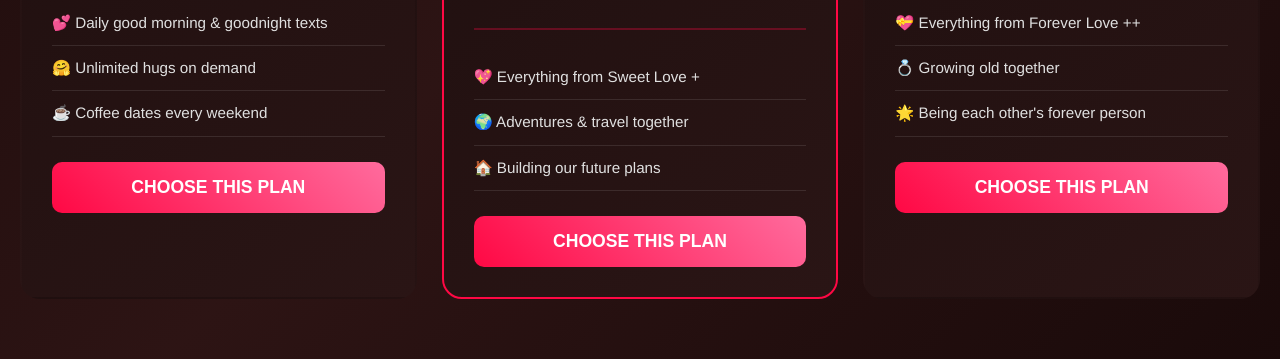
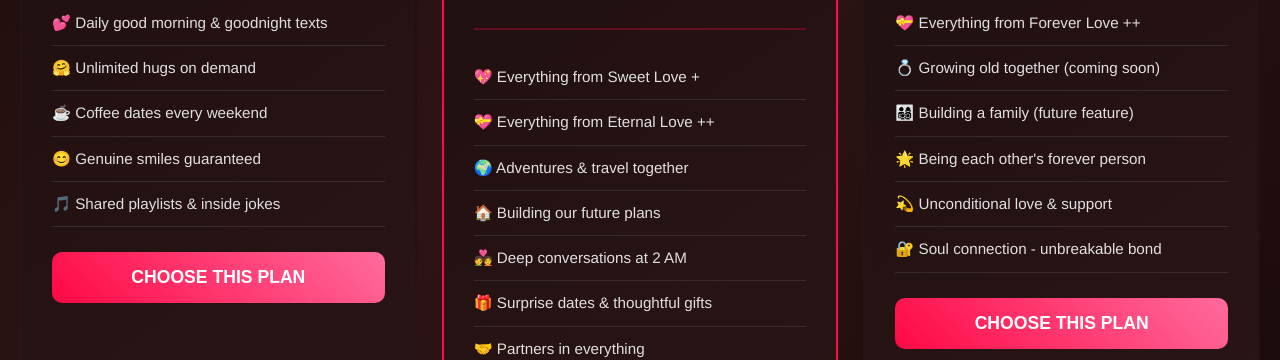
Before and after one commit to 1Abdojr/Anniversary, a plain HTML site: page index.html in a window 1280 px wide. Shown: the part 595-955 px from the top of the page. Drawn offline with Linux system fonts and the light colour scheme.

Commit message:
Update index.html

```diff
--- a/index.html
+++ b/index.html
@@ -461,9 +461,26 @@
                             <span class="period"> kisses/day</span>
                         </div>
                         <ul class="plan-features">
-                            <li class="feature">💕 Daily good morning & goodnight texts</li>
-                            <li class="feature">🤗 Unlimited hugs on demand</li>
-                            <li class="feature">☕ Coffee dates every weekend</li>
+                            <li class="feature">
+                                <span class="feature-icon">💕</span>
+                                <span class="feature-text">Daily good morning & goodnight texts</span>
+                            </li>
+                            <li class="feature">
+                                <span class="feature-icon">🤗</span>
+                                <span class="feature-text">Unlimited hugs on demand</span>
+                            </li>
+                            <li class="feature">
+                                <span class="feature-icon">☕</span>
+                                <span class="feature-text">Coffee dates every weekend</span>
+                            </li>
+                            <li class="feature">
+                                <span class="feature-icon">😊</span>
+                                <span class="feature-text">Genuine smiles guaranteed</span>
+                            </li>
+                            <li class="feature">
+                                <span class="feature-icon">🎵</span>
+                                <span class="feature-text">Shared playlists & inside jokes</span>
+                            </li>
                         </ul>
                         <button class="subscribe-btn" onclick="selectPlan('Sweet Love')">Choose This Plan</button>
                     </div>
@@ -478,9 +495,34 @@
                             <span class="period"> memories/lifetime</span>
                         </div>
                         <ul class="plan-features">
-                            <li class="feature">💖 Everything from Sweet Love +</li>
-                            <li class="feature">🌍 Adventures & travel together</li>
-                            <li class="feature">🏠 Building our future plans</li>
+                            <li class="feature">
+                                <span class="feature-icon">💖</span>
+                                <span class="feature-text">Everything from Sweet Love +</span>
+                            </li>
+                            <li class="feature">
+                                <span class="feature-icon">💝</span>
+                                <span class="feature-text">Everything from Eternal Love ++</span>
+                            </li>
+                            <li class="feature">
+                                <span class="feature-icon">🌍</span>
+                                <span class="feature-text">Adventures & travel together</span>
+                            </li>
+                            <li class="feature">
+                                <span class="feature-icon">🏠</span>
+                                <span class="feature-text">Building our future plans</span>
+                            </li>
+                            <li class="feature">
+                                <span class="feature-icon">💑</span>
+                                <span class="feature-text">Deep conversations at 2 AM</span>
+                            </li>
+                            <li class="feature">
+                                <span class="feature-icon">🎁</span>
+                                <span class="feature-text">Surprise dates & thoughtful gifts</span>
+                            </li>
+                            <li class="feature">
+                                <span class="feature-icon">🤝</span>
+                                <span class="feature-text">Partners in everything</span>
+                            </li>
                         </ul>
                         <button class="subscribe-btn" onclick="selectPlan('Forever Love')">Choose This Plan</button>
                     </div>
@@ -494,9 +536,30 @@
                             <span class="period"> love/forever</span>
                         </div>
                         <ul class="plan-features">
-                            <li class="feature">💝 Everything from Forever Love ++</li>
-                            <li class="feature">💍 Growing old together</li>
-                            <li class="feature">🌟 Being each other's forever person</li>
+                            <li class="feature">
+                                <span class="feature-icon">💝</span>
+                                <span class="feature-text">Everything from Forever Love ++</span>
+                            </li>
+                            <li class="feature">
+                                <span class="feature-icon">💍</span>
+                                <span class="feature-text">Growing old together (coming soon)</span>
+                            </li>
+                            <li class="feature">
+                                <span class="feature-icon">👨‍👩‍👧‍👦</span>
+                                <span class="feature-text">Building a family (future feature)</span>
+                            </li>
+                            <li class="feature">
+                                <span class="feature-icon">🌟</span>
+                                <span class="feature-text">Being each other's forever person</span>
+                            </li>
+                            <li class="feature">
+                                <span class="feature-icon">💫</span>
+                                <span class="feature-text">Unconditional love & support</span>
+                            </li>
+                            <li class="feature">
+                                <span class="feature-icon">🔐</span>
+                                <span class="feature-text">Soul connection - unbreakable bond</span>
+                            </li>
                         </ul>
                         <button class="subscribe-btn" onclick="selectPlan('Eternal Love')">Choose This Plan</button>
                     </div>
@@ -598,7 +661,7 @@
             },
             {
                 question: "Last question,   What song reminds you of us? 🎵",
-                answers: ["Karma - Pablo.Abyu", "Khatafony - Amr Diab", "Kalamntina - Saint Levant", "Habiobi leeh - Tul8ate"],
+                answers: ["Karma - Pablo X Abyu", "Khatafony - Amr Diab", "Kalamntina - Saint Levant", "Habiobi leeh - Tul8ate"],
                 correct: 0
             },
             {
```
